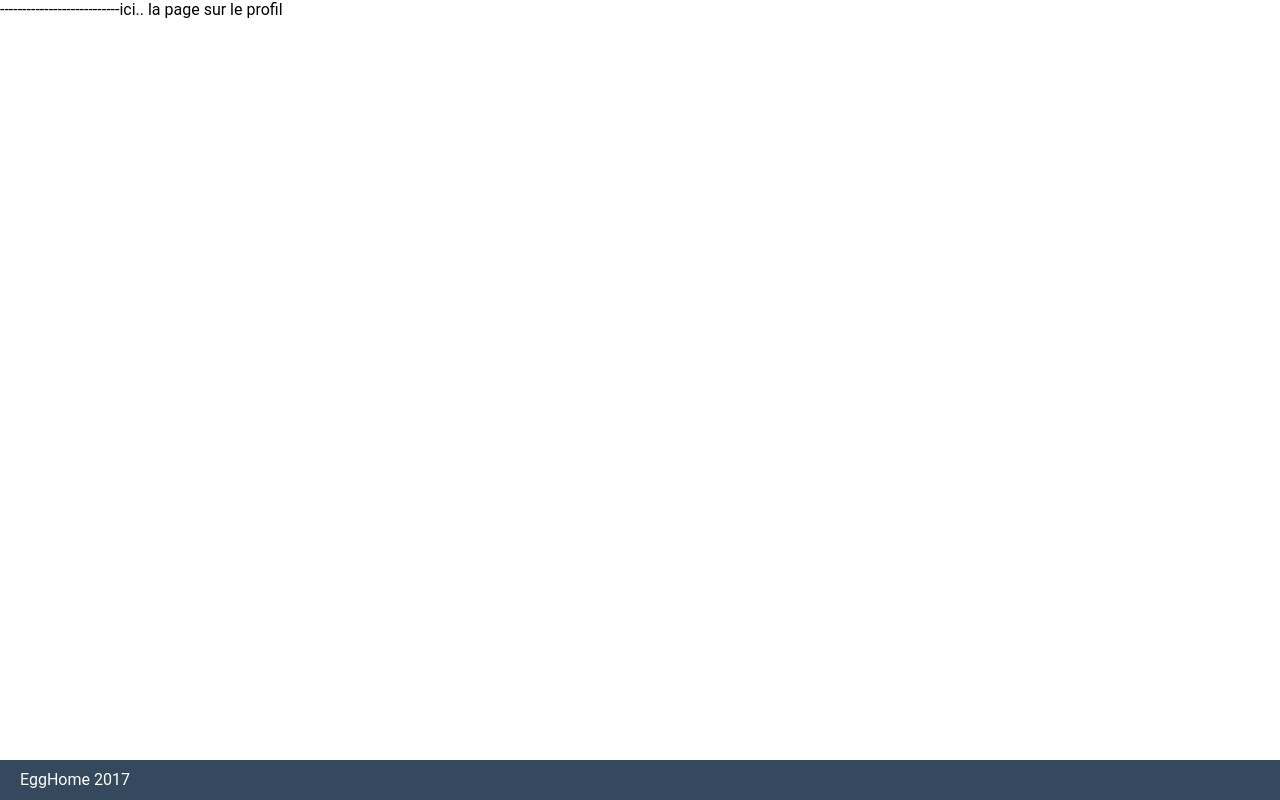
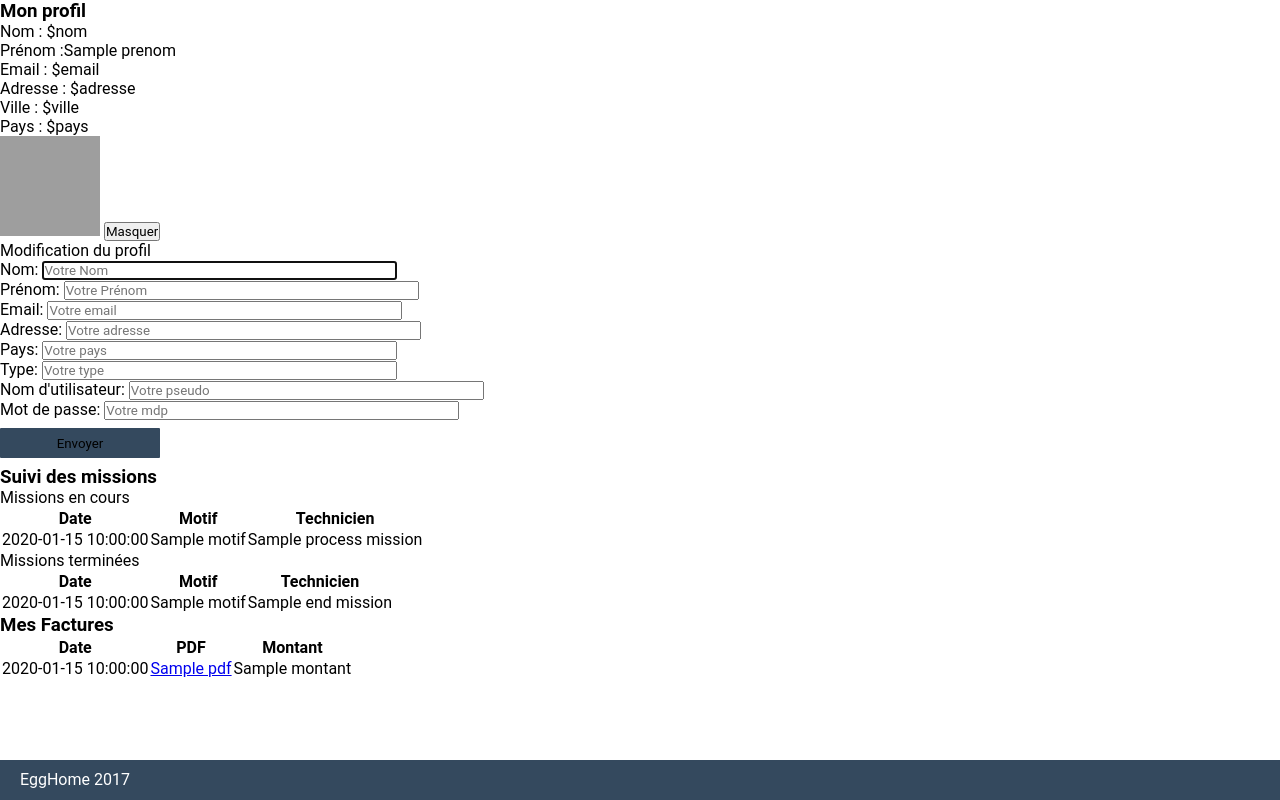
Before and after one commit to amad9720/jhamla-ghe, a PHP site: the page made by application/view/client/profil.php in a window 1280 px wide. Run offline with PHP 8.4, Linux system fonts and the light colour scheme; the template is opened without the code that fills it: most values are stand-ins (such as "Sample title", 1, 10 or a date in 2020); some libraries are stand-ins or nearby versions; grey boxes are pictures that could not be loaded.

Commit message:
Update profil.php

```diff
--- a/application/view/client/profil.php
+++ b/application/view/client/profil.php
@@ -1 +1,89 @@
----------------------------ici.. la page sur le profil
+<h3>Mon profil</h3>
+<div class="infos">
+	<p>Nom : $nom</p>
+	<p>Prénom :<?php echo $prenom ?></p>
+	<p>Email : $email</p>
+	<p>Adresse : $adresse</p>
+	<p>Ville : $ville</p>
+	<p>Pays : $pays</p>
+</div>
+<img src="photo.jpg" alt="Photo_Profil" height="100" width="100">
+<input type="button" value="Masquer"/>
+<div class="form_profil">
+	<p>Modification du profil</p>
+	<form method="post" action="traitement.php">
+		<p> <label for="nom"> Nom: </label> <input type="text" name="nom" id="nom" maxlength="50" size="40" placeholder="Votre Nom" autofocus /> </p>
+		<p> <label for="prenom"> Prénom: </label> <input type="text" name="prenom" id="prenom" maxlength="50" size="40" placeholder="Votre Prénom"  /> </p>
+		<p> <label for="email"> Email: </label> <input type="text" name="email" id="email" maxlength="150" size="40" placeholder="Votre email"/> </p>
+		<p> <label for="adresse"> Adresse: </label> <input type="text" name="adresse" id="adresse" maxlength="100" size="40" placeholder="Votre adresse"/> </p>
+		<p> <label for="pays"> Pays: </label> <input type="text" name="pays" id="pays" maxlength="50" size="40" placeholder="Votre pays"  /> </p>
+		<p> <label for="type"> Type: </label> <input type="text" name="type" id="type" maxlength="50" size="40" placeholder="Votre type"  /> </p>
+		<p> <label for="pseudo"> Nom d'utilisateur: </label> <input type="text" name="pseudo" id="pseudo" maxlength="50" size="40" placeholder="Votre pseudo"/> </p>
+		<p> <label for="mdp"> Mot de passe: </label> <input type="text" name="mdp" id="mdp" maxlength="50" size="40" placeholder="Votre mdp" autofocus /> </p>
+	<input type="submit" value="Envoyer" />
+	</form>
+</div>
+
+<div class="Suivi">
+	<h3>Suivi des missions</h3>
+	<p>Missions en cours</p>
+	<table class="process_missions">
+		<thead>
+			<tr class="first">
+				<th>Date</th>
+				<th>Motif</th>
+				<th>Technicien</th>
+			</tr>
+		</thead>
+		<tbody>
+			<?php foreach ($process_missions as $mission): ?>
+					<tr>
+						<td><?php echo $mission->date_fin ?></td>
+						<td><?php echo $mission->motif ?></td>
+						<td><?php echo $mission->nom_technicien ?></td>
+					</tr>
+			<?php endforeach ?>
+		</tbody>
+	</table>
+	<p>Missions terminées</p>
+	<table class="end_missions">
+		<thead>
+			<tr class="first">
+				<th>Date</th>
+				<th>Motif</th>
+				<th>Technicien</th>
+			</tr>
+		</thead>
+		<tbody>
+			<?php foreach ($end_missions as $mission): ?>
+					<tr>
+						<td><?php echo $mission->date_fin ?></td>
+						<td><?php echo $mission->motif ?></td>
+						<td><?php echo $mission->nom_technicien ?></td>
+					</tr>
+			<?php endforeach ?>
+		</tbody>
+	</table>
+</div>
+
+<div class="Factures">
+	<h3>Mes Factures</h3>
+	<table class="factures">
+		<thead>
+			<tr class="first">
+				<th>Date</th>
+				<th>PDF</th>
+				<th>Montant</th>
+			</tr>
+		</thead>
+		<tbody>
+			<?php foreach ($factures as $facture): ?>
+					<tr>
+						<td><?php echo $facture->date ?></td>
+						<td><a href="<?php echo $facture->pdf?>" target=_blank><?php echo $facture->pdf?></a></td>
+						<td><?php echo $facture->montant ?></td>
+					</tr>
+			<?php endforeach ?>
+		</tbody>
+	</table>
+</div>
```
